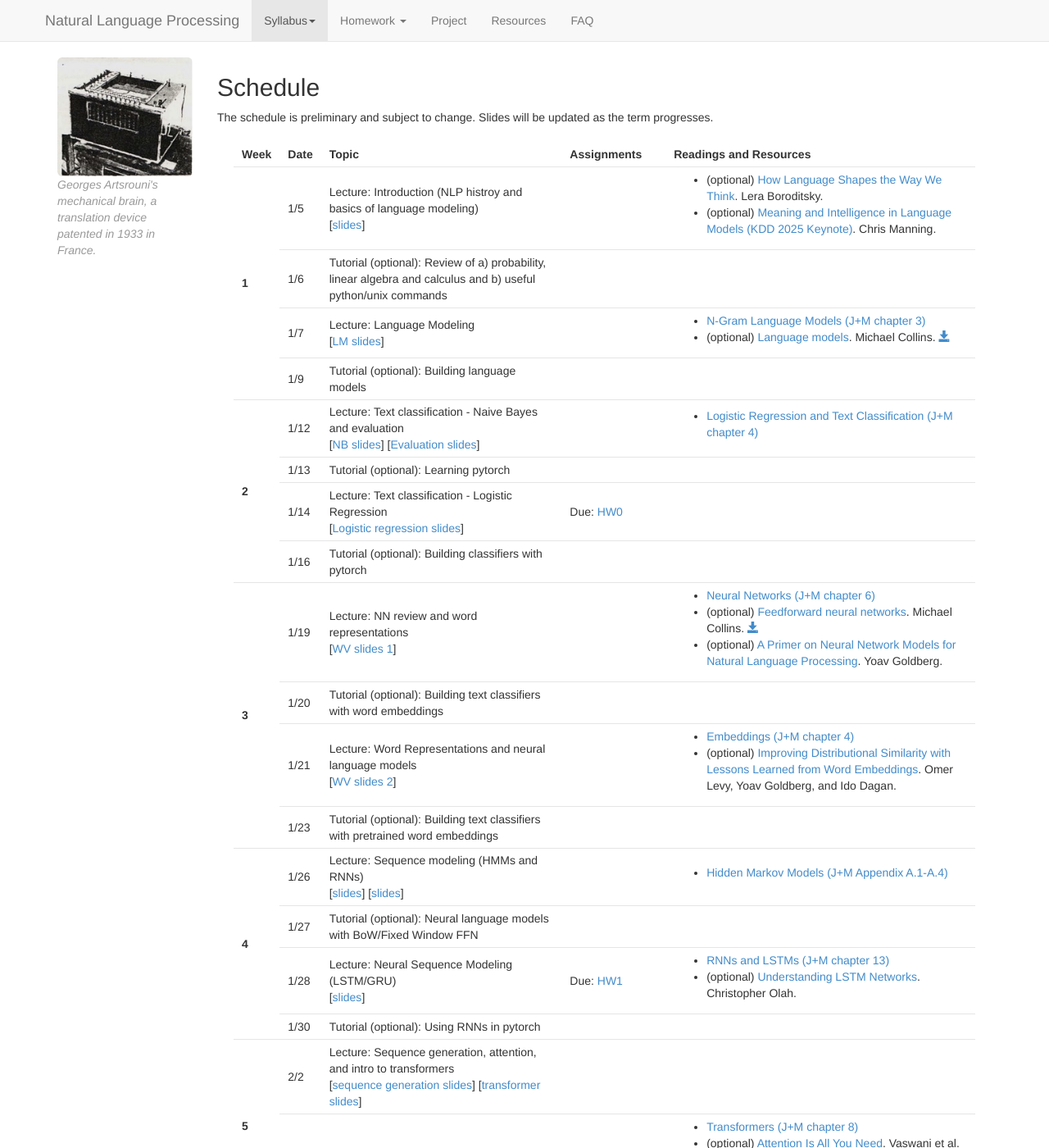
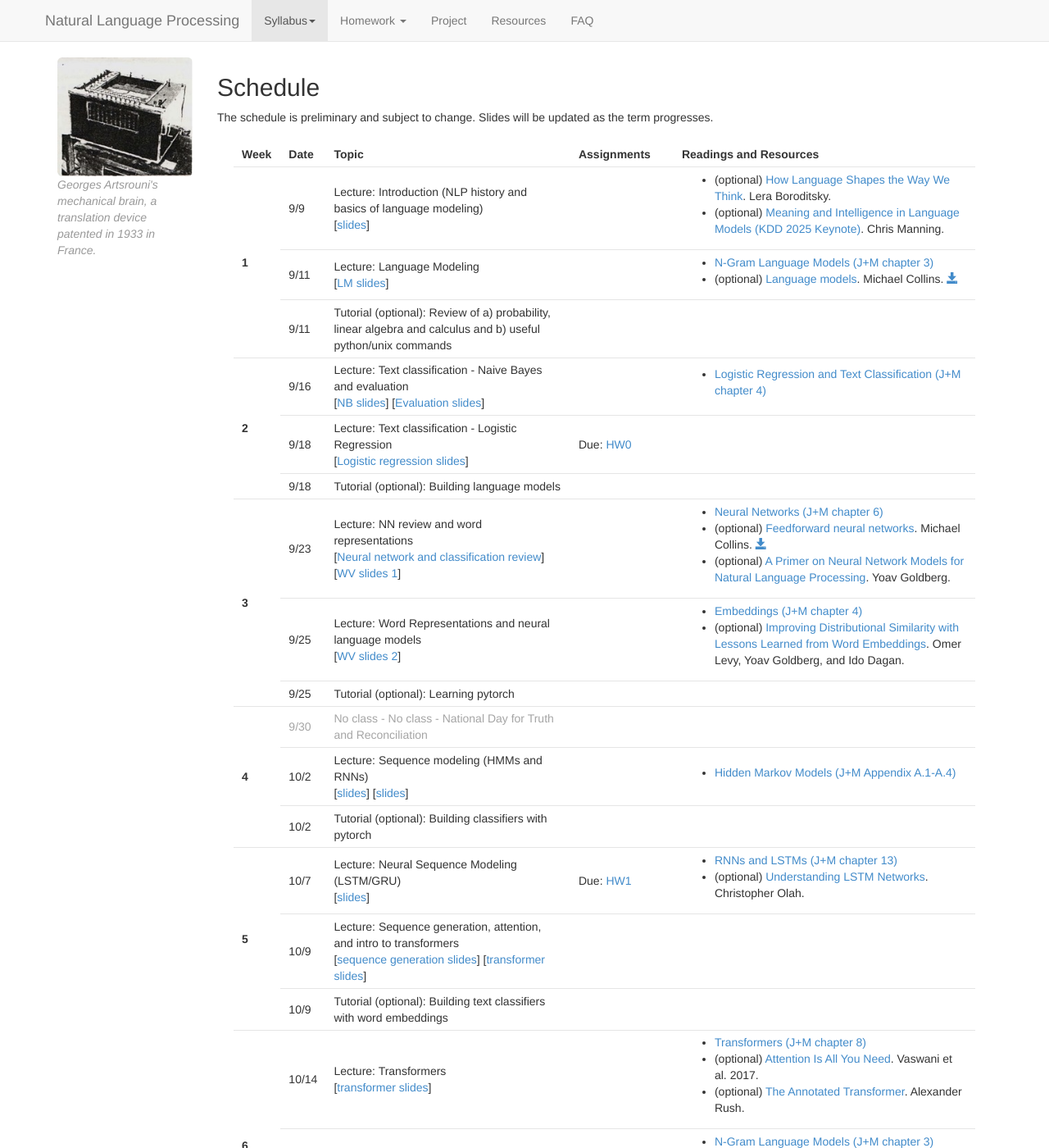
Before and after one commit to zhiyunrichardpeng/nlp-class, a Jekyll site: the page built from schedule.md, in a window 1280 px wide and 1400 px high. Shown: the whole window at 82% size. Built offline with Jekyll 4.4.1, drawn with Linux system fonts in a browser that asks for light colours; nearby versions of some CDN libraries; some of the changed text lies outside the part shown.

Commit message:
Update schedule for Fall 2026

```diff
--- a/_data/schedule.yaml
+++ b/_data/schedule.yaml
@@ -1,27 +1,26 @@
 - week:
   num: 1
   dates:
-  - date: "1/5"
-    title: "Introduction (NLP histroy and basics of language modeling)"
+  - date: "9/9"
+    title: "Introduction (NLP history and basics of language modeling)"
     lecture: "intro"
     leclinks:
       - name: "slides"
         url: "assets/lecture-slides/L1-intro.pdf"
     hwout: "0"
-  - date: "1/6"
-    tutorial: 0
-  - date: "1/7"
+  - date: "9/11"
     title: "Language Modeling"
     lecture: "lm"
     leclinks:
       - name: "LM slides"
         url: "assets/lecture-slides/L2-language-models.pdf"
-  - date: "1/9"
-    tutorial: 1
+  - date: "9/11"
+    tutorial: 0
+
 - week:
   num: 2
   dates:
-  - date: "1/12"
+  - date: "9/16"
     title: "Text classification - Naive Bayes and evaluation"
     lecture: "classifiers"
     leclinks:
@@ -30,9 +29,7 @@
       - name: "Evaluation slides"
         url: "assets/lecture-slides/L3-classification-evaluation.pdf"
     readings: ["jm4"]
-  - date: "1/13"
-    tutorial: 2
-  - date: "1/14"
+  - date: "9/18"
     title: "Text classification - Logistic Regression"
     lecture: "classifiers"
     leclinks:
@@ -41,34 +38,36 @@
     readings: ["jm5"]
     hwdue: "0"
     hwout: "1"
-  - date: "1/16"
-    tutorial: 3
+  - date: "9/18"
+    tutorial: 1
+
 - week:
   num: 3
   dates:
-  - date: "1/19"
+  - date: "9/23"
     title: "NN review and word representations"
     lecture: "ff"
     leclinks:
       - name: "Neural network and classification review"
         url: "assets/lecture-slides/L5-neural-nets.pdf"
-    leclinks:
       - name: "WV slides 1"
         url: "assets/lecture-slides/L6-wordvectors.pdf"
-  - date: "1/20"
-    tutorial: 4
-  - date: "1/21"
+  - date: "9/25"
     title: "Word Representations and neural language models"
     lecture: "wordvec"
     leclinks:
       - name: "WV slides 2"
         url: "assets/lecture-slides/L7-word2vec.pdf"
-  - date: "1/23"
-    tutorial: 5
+  - date: "9/25"
+    tutorial: 2
+
 - week:
   num: 4
   dates:
-  - date: "1/26"
+  - date: "9/30"
+    noclass: true
+    title: "No class - National Day for Truth and Reconciliation"
+  - date: "10/2"
     title: "Sequence modeling (HMMs and RNNs)"
     lecture: "hmm"
     leclinks:
@@ -76,9 +75,13 @@
         url: "assets/lecture-slides/L8-sequence-modeling.pdf"
       - name: "slides"
         url: "assets/lecture-slides/L9-RNN.pdf"
-  - date: "1/27"
-    tutorial: 6
-  - date: "1/28"
+  - date: "10/2"
+    tutorial: 3
+
+- week:
+  num: 5
+  dates:
+  - date: "10/7"
     title: "Neural Sequence Modeling (LSTM/GRU)"
     lecture: "rnn"
     leclinks:
@@ -86,12 +89,7 @@
         url: "assets/lecture-slides/L10-LSTM-GRU.pdf"
     hwdue: "1"
     hwout: "2"
-  - date: "1/30"
-    tutorial: 7
-- week:
-  num: 5
-  dates:
-  - date: "2/2"
+  - date: "10/9"
     title: "Sequence generation, attention, and intro to transformers"
     lecture: "seq2seq"
     leclinks:
@@ -99,22 +97,34 @@
         url: "assets/lecture-slides/L11-sequence-generation.pdf"
       - name: "transformer slides"
         url: "assets/lecture-slides/L12-transformers.pdf"
-  - date: "2/4"
+  - date: "10/9"
+    tutorial: 4
+
+- week:
+  num: 6
+  dates:
+  - date: "10/14"
     title: "Transformers"
     lecture: "transformers"
     leclinks:
       - name: "transformer slides"
         url: "assets/lecture-slides/L12-transformers.pdf"
-- week:
-  num: 6
-  dates:
-  - date: "2/9"
+  - date: "10/16"
     title: "Pretraining LLMs"
     lecture: "llms"
     leclinks:
       - name: "pretraining slides"
         url: "assets/lecture-slides/L14-pretraining.pdf"
-  - date: "2/11"
+  - date: "10/16"
+    tutorial: 5
+
+- week:
+  num: 7
+  dates:
+  - date: "10/21"
+    title: "Midterm Exam"
+    lecture: "midterm"
+  - date: "10/23"
     title: "Tasks, benchmarks and project information"
     lecture: "tasks"
     leclinks:
@@ -124,19 +134,13 @@
         url: "assets/slides/benchmarks.pdf"
     hwdue: "2"
     hwout: "3"
-- week:
-  num: 7
-  dates:
-  - date: "2/16"
-    noclass: true
-    title: "No class - Reading break"
-  - date: "2/19"
-    noclass: true
-    title: "No class - Reading break"
+  - date: "10/23"
+    tutorial: 6
+
 - week:
   num: 8
   dates:
-  - date: "2/23"
+  - date: "10/28"
     title: "Using LLMs: Prompting and parameter efficient fine-tuning"
     lecture: "peft"
     leclinks:
@@ -146,17 +150,20 @@
         url: "assets/lecture-slides/L16-peft.pdf"
     readings: ["jm14", "jm15"]
     project: "Project proposal"
-  - date: "2/25"
+  - date: "10/30"
     title: "Modern LLM architecture"
     leclinks:
       - name: "slides"
         url: "assets/lecture-slides/L17-modern-llms.pdf"
     hwdue: "3"
     hwout: "4"
+  - date: "10/30"
+    tutorial: 7
+
 - week:
   num: 9
   dates:
-  - date: "3/2"
+  - date: "11/4"
     lecture: "instruct_tuning"
     title: "Posttraining - instruction tuning and preference alignment"
     leclinks:
@@ -164,56 +171,59 @@
         url: "assets/lecture-slides/L18-instruct_tuning.pdf"
       - name: "preference alignment"
         url: "assets/lecture-slides/L19-preference-alignment.pdf"
-  - date: "3/4"
+  - date: "11/6"
     title: "Posttraining - preference alignment and reasoning"
     lecture: "preference"
     leclinks:
       - name: "slides"
         url: "assets/lecture-slides/L19-reasoning.pdf"
+  - date: "11/6"
+    tutorial: 8
+
 - week:
   num: 10
   dates:
-  - date: "3/9"
+  - date: "11/11"
+    noclass: true
+    title: "No class - Remembrance Day"
+  - date: "11/13"
     title: "Scaling laws and data"
     lecture: "scaling-laws"
     leclinks:
       - name: "slides"
         url: "assets/lecture-slides/L20-scaling.pdf"
-  - date: "3/11"
+  - date: "11/13"
+    tutorial: 9
+
+- week:
+  num: 11
+  dates:
+  - date: "11/18"
     title: "Final project tips, model debugging and analysis"
     lecture: "analysis"
     leclinks:
       - name: "slides"
         url: "assets/lecture-slides/L21-project-tips-analysis.pdf"
     hwdue: "4"
-- week:
-  num: 11
-  dates:
-  - date: "3/16"
-    title: "Parsing"
-    lecture: ["parsing"]
-    leclinks:
-      - name: "constituency parsing"
-        url: "assets/lecture-slides/L22-constituency-parsing.pdf"
-      - name: "dependency parsing"
-        url: "assets/lecture-slides/L22-dependency-parsing.pdf"
-  - date: "3/18"
+  - date: "11/20"
     title: "Information retrieval and RAG"
     lecture: "rag"
     leclinks:
       - name: "slides"
         url: "assets/lecture-slides/L23-retrieval.pdf"
-  - date: "3/19"
-    project: "Project milestone"
+  - date: "11/20"
+    tutorial: 10
+
 - week:
   num: 12
   dates:
-  - date: "3/23"
+  - date: "11/25"
     speaker:
       name: "Issam Laradji"
       url: "https://issamlaradji.com/"
     title: "Emerging directions in Large Language Models and AI agents"
-  - date: "3/25"
+    project: "Project milestone"
+  - date: "11/27"
     title: "LLMs for math and jailbreaking LLMs"
     talks:
       - name: "Jailbreaking LLMs"
@@ -224,11 +234,12 @@
         speaker: Mike Lu
         speakerUrl: "https://mikeljl.github.io/"
         url: "assets/lecture-slides/2026-03-25-MikeLu-AIMath.pdf"
+
 - week:
   num: 13
   dates:
-  - date: "3/30"
-    title: "Grounding and multimodal models.  Talks from TAs"
+  - date: "12/2"
+    title: "Grounding and multimodal models. Talks from TAs"
     lecture: "grounding"
     leclinks:
       - name: "slides"
@@ -254,19 +265,17 @@
         speaker: Austin Wang
         speakerUrl: "https://atwang16.github.io/"
         url: "assets/lecture-slides/2025-03-26_CMPT-413_01_3DGrounding.pdf"
-  - date: "4/1"
-    title: "Conclusion"
+  - date: "12/4"
+    title: "Final project presentations & Conclusion"
+    lecture: "project"
     leclinks:
       - name: "slides"
         url: "assets/lecture-slides/L26-conclusion.pdf"
+
 - week:
-  num: 14
+  num: "Exam"
   dates:
-  - date: "4/6"
-    noclass: true
-    title: "No class - Easter Monday"
-  - date: "4/8"
-    title: "Final project presentations"
-    lecture: "project"
-  - date: "4/9"
+  - date: "12/9"
+    title: "Final Exam"
+    lecture: "final"
     project: "Final project report"
```
